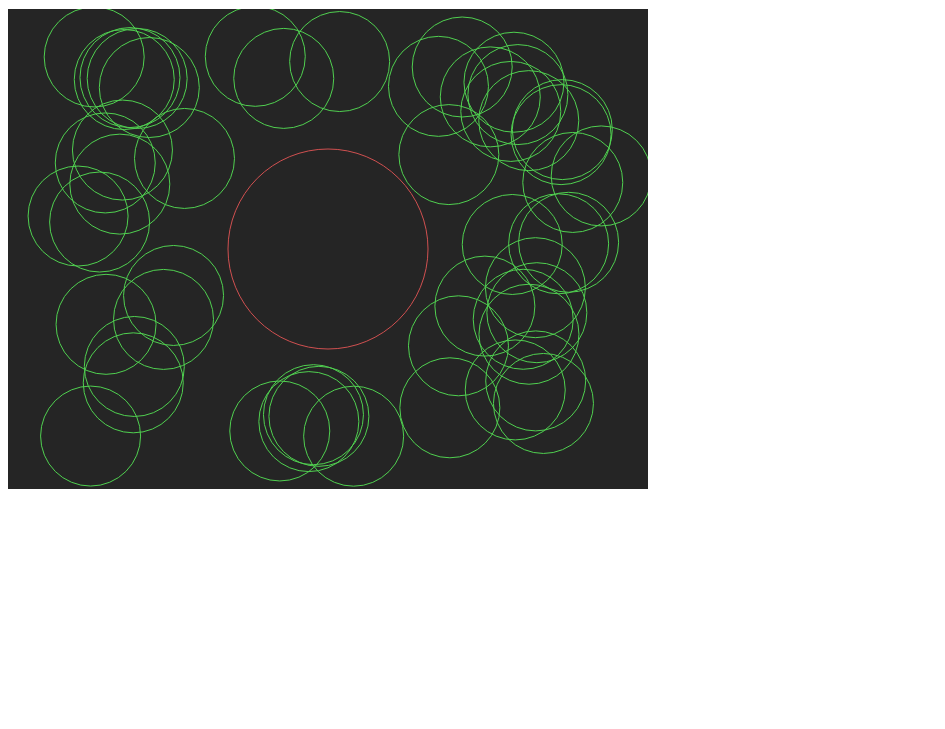
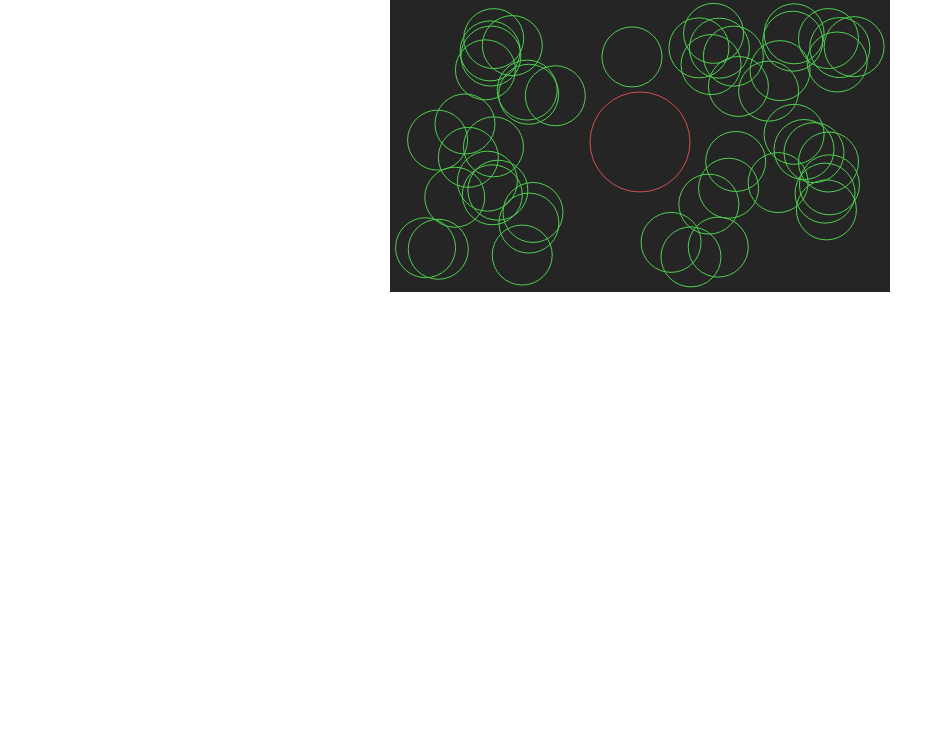
Before and after one commit to Jorgee1/circle-collision, a plain HTML site: page index.html in a window 1280 px wide. Shown: the part 71-800 px from the top of the page, without its empty margins (0-945 px from the left). Drawn offline with Linux system fonts and the light colour scheme.

Commit message:
Added movement to the player and steps to the collition simulation

```diff
--- a/index.html
+++ b/index.html
@@ -7,10 +7,11 @@
     <link href="style.css" rel="stylesheet" type="text/css" />
   </head>
   <body>
-    <h1>Circle Collition</h1>
-
-    <canvas id="canvas" width="640" height="480"></canvas>
-    <script src="script.js"></script>
-
+    <div class="container">
+        <h1 class="item">Circle Collition</h1>
+        <p class="item">Movement: W A S D</p>
+        <canvas class="item" id="canvas" width="500" height="300"></canvas>
+        <script src="script.js"></script>
+    <div></div>
   </body>
 </html>
--- a/script.js
+++ b/script.js
@@ -43,20 +43,66 @@ function check_circle_collition(c1, c2){
     return d < c1.r + c2.r;
 }
 
+var left  = 65;
+var right = 68;
+var up    = 87;
+var down  = 83;
+
+var keys = {};
+keys[left] = false;
+keys[right] = false;
+keys[up] = false;
+keys[down] = false;
+
+
+document.onkeydown = (event) => {
+    if (event.keyCode == left){
+        keys[left] = true;
+    }
+    if (event.keyCode == right){
+        keys[right] = true;
+    }
+    if (event.keyCode == up){
+        keys[up] = true;
+    }
+    if (event.keyCode == down){
+        keys[down] = true;
+    }
+}
+
+document.onkeyup= (event) => {
+    if (event.keyCode == left){
+        keys[left] = false;
+    }
+    if (event.keyCode == right){
+        keys[right] = false;
+    }
+    if (event.keyCode == up){
+        keys[up] = false;
+    }
+    if (event.keyCode == down){
+        keys[down] = false;
+    }
+}
+
 var width = canvas.width;
 var height = canvas.height;
 var n_circle = 50
 var step = 10
+var p_speed = 5;
+var p_size = 50;
+var c_speed = 10;
+var c_size = 30
 
-var p1 = new Entity(new Circle(width/2, height/2, 100), Color.red)
+var p1 = new Entity(new Circle(width/2, height/2, p_size), Color.red)
 
 var render_list = [p1]
 for (let index = 0; index < n_circle; index++) {
-    x = Math.random() * (width - 100) + 50;
-    y = Math.random() * (height - 100) + 50;
+    x = Math.random() * (width - 2 * c_size) + c_size;
+    y = Math.random() * (height - 2 * c_size) + c_size;
 
     speed_x = Math.random();
-    speed_y = Math.sqrt(1-speed_x**2);
+    speed_y = Math.sqrt(1 - speed_x**2);
 
     if (Math.round(Math.random())){
         speed_x = -1*speed_x;
@@ -66,41 +112,71 @@ for (let index = 0; index < n_circle; index++) {
     }
 
 
-    var circle = new Circle(x, y, 50);
+    var circle = new Circle(x, y, c_size);
     var entity = new Entity(circle, Color.blue);
-    entity.speed.x = 10 * speed_x;
-    entity.speed.y = 10 * speed_y;
+    entity.speed.x = c_speed * speed_x;
+    entity.speed.y = c_speed * speed_y;
     render_list.push(entity);
 }
 
 function game_loop(){
+
+    if (keys[up]){
+        p1.speed.y = -p_speed;
+    }
+    else if (keys[down]){
+        p1.speed.y = p_speed;
+    }
+    else{
+        p1.speed.y = 0;
+    }
+
+    if (keys[left]){
+        p1.speed.x = -p_speed;
+    }
+    else if (keys[right]){
+        p1.speed.x = p_speed;
+    }
+    else{
+        p1.speed.x = 0;
+    }
+
+    // Collition
     render_list.slice(1).forEach(c => {
 
-        if (check_circle_collition(p1.collider, c.collider)){
+        for (let i = 1; i <= step; i++) {
+            var temp_p = new Circle(p1.collider.x, p1.collider.y, p1.collider.r);
+            temp_p.x += i * p1.speed.x / step;
+            temp_p.y += i * p1.speed.y / step;
+
+            var temp_c = new Circle(c.collider.x, c.collider.y, c.collider.r);
+            temp_c.x += i * c.speed.x / step;
+            temp_c.y += i * c.speed.y / step;
+
+            if (check_circle_collition(temp_p, temp_c)){
                 c.speed.x = -p1.collider.x + c.collider.x;
                 c.speed.y = -p1.collider.y + c.collider.y;
 
                 mag = Math.sqrt(c.speed.x**2 + c.speed.y**2);
-            c.speed.x = 10*c.speed.x/mag;
-            c.speed.y = 10*c.speed.y/mag;
+                c.speed.x = c_speed * c.speed.x / mag;
+                c.speed.y = c_speed * c.speed.y / mag;
+                break
             }
 
-
-        if (c.collider.x - c.collider.r < 0){
+            if (temp_c.x - temp_c.r < 0){
                 c.speed.x = Math.abs(c.speed.x);
             }
-
-        if (c.collider.x + c.collider.r > width){
+            if (temp_c.x + temp_c.r > width){
                 c.speed.x = -Math.abs(c.speed.x);
             }
-
-        if (c.collider.y - c.collider.r < 0){
+            if (temp_c.y - temp_c.r < 0){
                 c.speed.y = Math.abs(c.speed.y);
             }
-
-        if (c.collider.y + c.collider.r > height){
+            if (temp_c.y + temp_c.r > height){
                 c.speed.y = -Math.abs(c.speed.y);
             }
+        }
+
 
     });
 
--- a/style.css
+++ b/style.css
@@ -0,0 +1,8 @@
+.container{
+    display: flex;
+    flex-direction: column;
+}
+
+.item{
+    margin: auto;
+}
```
Lines whose indentation alone changed are shown as unchanged.
